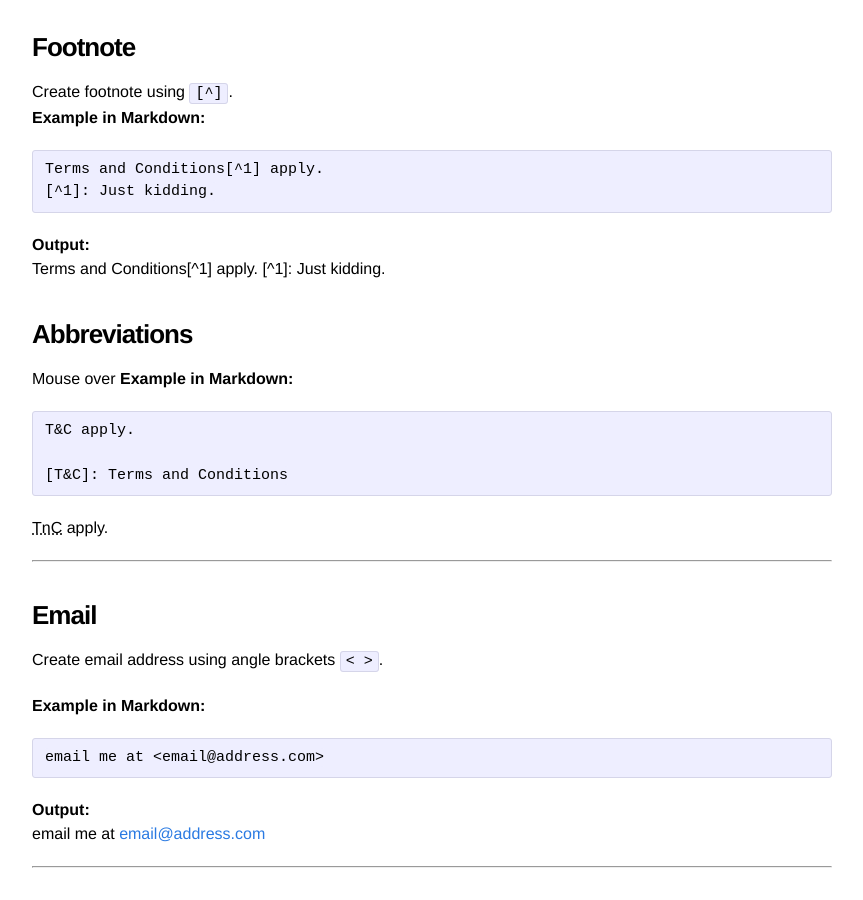
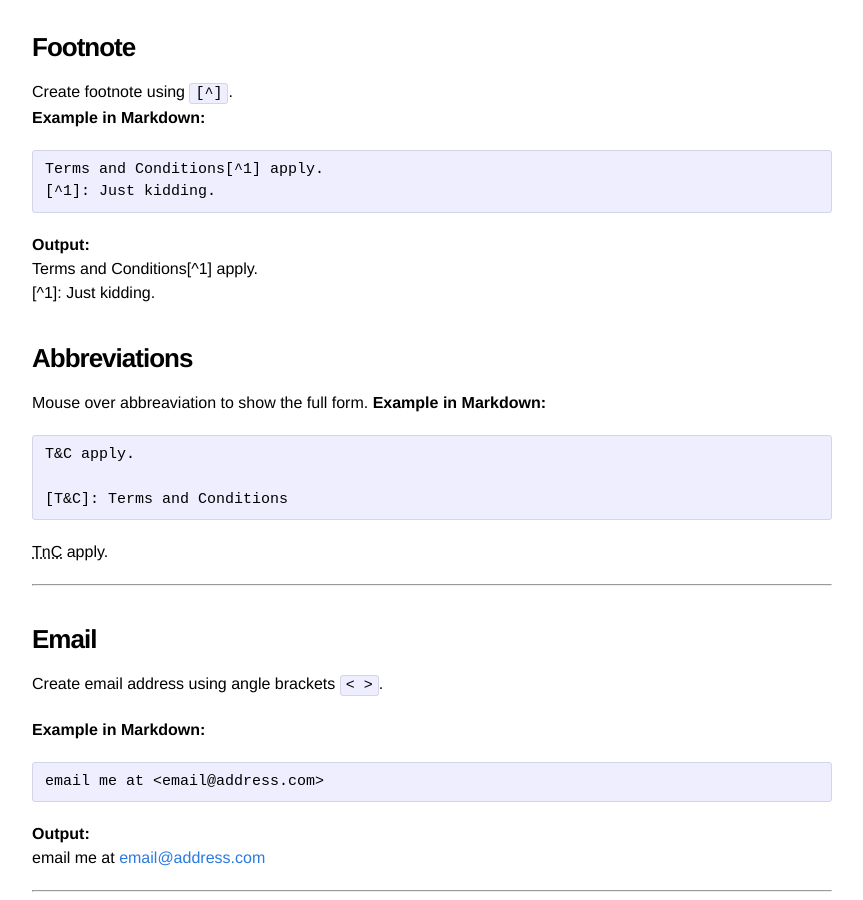
Before and after one commit to irvinleegc/irvinleegc.github.io, a Jekyll site: the page built from _posts/2017-01-09-Markdown-Syntax.md, in a window 1280 px wide and 900 px high, scrolled down 8148 px. Shown: the whole window, without its empty margins (208-1071 px from the left). Built offline with Jekyll 4.4.1, drawn with Linux system fonts in a browser that asks for light colours; comment, search, counter and statistics services are not loaded.

Commit message:
Update 2017-01-09-Markdown-Syntax.md

````diff
--- a/_posts/2017-01-09-Markdown-Syntax.md
+++ b/_posts/2017-01-09-Markdown-Syntax.md
@@ -352,7 +352,7 @@ Terms and Conditions[^1] apply.
 [^1]: Just kidding.
 
 ### **Abbreviations**
-Mouse over
+Mouse over abbreaviation to show the full form.
 **Example in Markdown:**
 ```Markdown
 T&C apply.
@@ -383,7 +383,6 @@ email me at <email@address.com>
 -------------------
 
 ### **Image**
-
 **Example in Markdown:**
 ```Markdown
 [![Image Alt Text](/path/to/image)](path/to/linked/page)
````
